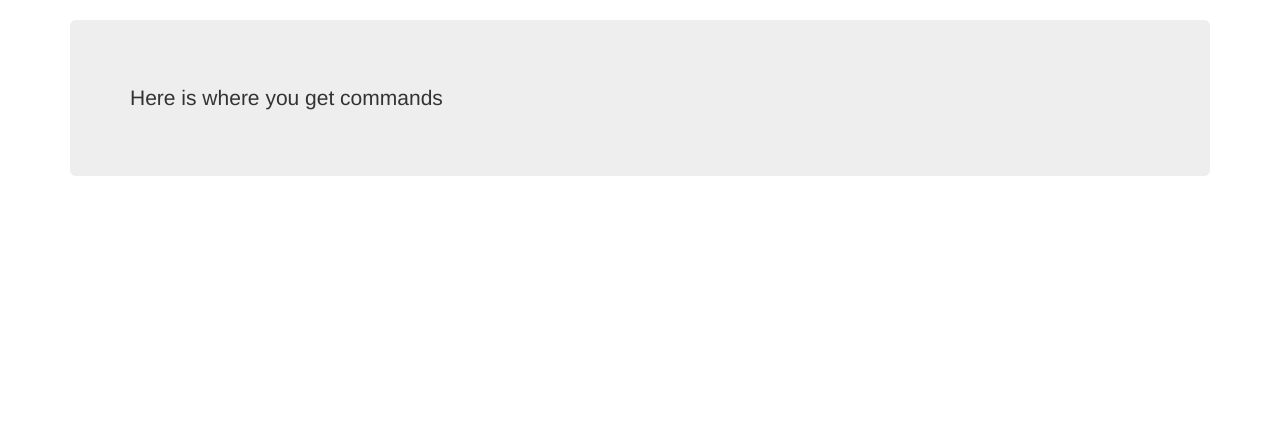
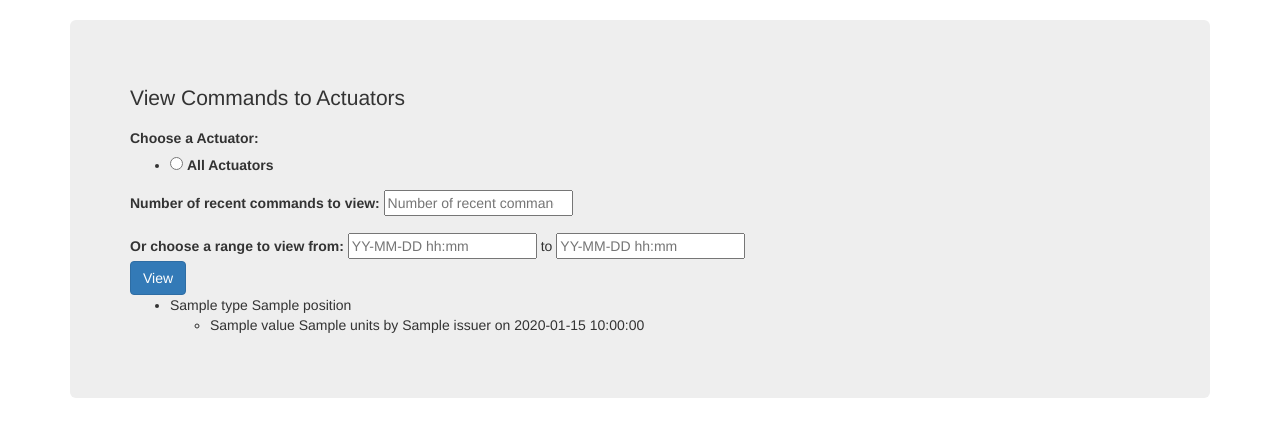
Before and after one commit to daniellimzj/HydRC4nics_Orbital, a Flask app: template Application/Servers/Webpage/templates/view-commands.html in a window 1280 px wide. Shown: the part 72-509 px from the top of the page. Run offline with Flask 2, Linux system fonts and the light colour scheme; the template is opened without the code that fills it: values that come from a table or form of the project are taken from there, most other values are stand-ins (such as "Sample title", 1, 10 or a date in 2020); some libraries are stand-ins or nearby versions.

Commit message:
completed some view commands functionality

```diff
--- a/Application/Servers/Webpage/application.py
+++ b/Application/Servers/Webpage/application.py
@@ -22,48 +22,10 @@ from wtforms.validators import DataRequired
 from .. import config
 from .. import db
 
+from . import forms as f
+
 application = Flask(__name__)
 application.secret_key = config.FLASK_SECRET
-
-### FlaskForm set up
-class PhotoForm(FlaskForm):
-    """flask_wtf form class the file upload"""
-    photo = FileField('image', validators=[
-        FileRequired()
-    ])
-
-class readingsForm(FlaskForm):
-    recent = IntegerField('recent')
-    start = DateTimeField('start', format = '%y-%m-%d %H:%M')
-    end = DateTimeField('end', format =  '%y-%m-%d %H:%M')
-
-    def validate(self):
-        if (self.recent or (self.start and self.end)):
-            return True
-        else:
-            return False
-
-class SensorForm(FlaskForm):
-
-    sensorsList = db.getAllSensors()
-    choices = [(0, "All Sensors")]
-    for sensor in sensorsList:
-        choices.append((sensor['id'], f"{sensor['type']} {sensor['position']}"))
-
-    selectSensor = RadioField(choices = choices)
-    selectReadings = FormField(readingsForm)
-
-    def validate(self):
-        if self.selectSensor and self.selectReadings:
-            return True
-        else:
-            return False
-
-
-
-
-
-
 
 
 @application.route("/", methods=('GET', 'POST'))
@@ -91,7 +53,7 @@ def home():
     photos = []
 
 
-    form = PhotoForm()
+    form = f.PhotoForm()
     url = None
     """
     if form.validate_on_submit():
@@ -153,27 +115,6 @@ def home():
                 """, form=form, url=url, photos=photos, all_labels=all_labels)
 
 
-@application.route("/info")
-def info():
-    "Webserver info route"
-    metadata = "http://169.254.169.254"
-    instance_id = requests.get(metadata +
-                               "/latest/meta-data/instance-id").text
-    availability_zone = requests.get(metadata +
-                                     "/latest/meta-data/placement/availability-zone").text
-
-    return render_template_string("""
-            {% extends "main.html" %}
-            {% block content %}
-            <b>instance_id</b>: {{instance_id}} <br/>
-            <b>availability_zone</b>: {{availability_zone}} <br/>
-            <b>sys.version</b>: {{sys_version}} <br/>
-            {% endblock %}""",
-                                  instance_id=instance_id,
-                                  availability_zone=availability_zone,
-                                  sys_version=sys.version)
-
-
 @application.route("/get-data", methods = ("GET", "POST"))
 def getData():
     numRecent = 0
@@ -181,7 +122,7 @@ def getData():
     end = None
     sensorFlag = False
 
-    sensorForm = SensorForm()
+    sensorForm = f.SensorForm()
 
     readingsList = []
 
@@ -209,24 +150,66 @@ def getData():
             print(readingsList)
 
         else:
-            pront("validating but sth wrong")
             readingsList = []
 
     else:
-        print("not validating")
         readingsList = []
 
     return render_template("get-data.html", readingsList = readingsList, sensorForm = sensorForm, sensorFlag = sensorFlag)
 
 
+@application.route("/view-commands", methods = ("GET", "POST"))
+def viewCommands():
+
+    numRecent = 0
+    start = None
+    end = None
+    commandsFlag = False
+
+    commandsForm = f.CommandsForm()
+
+    commandsList = []
+
+    if commandsForm.validate_on_submit():
+
+        if commandsForm.selectActuator.data == "0":
+            actuatorId = None
+            actuatorFlag = False
+
+        else:
+            actuatorId = sensorForm.selectActuator.data
+            actuatorFlag = True
+
+
+        numRecent = commandsForm.selectCommands.recent.data if commandsForm.selectCommands.recent.data else 0
+        start = commandsForm.selectCommands.start.data if commandsForm.selectCommands.start.data else None
+        end = commandsForm.selectCommands.end.data if commandsForm.selectCommands.end.data else None
+
+        if numRecent > 0:
+            commandsList = db.getCommands(actuatorId = actuatorId, latest = int(numRecent))
+            print(commandsList)
+
+        elif (start and end):
+            commandsList = db.getCommands(actuatorId = actuatorId, start = start, end = end)
+            print(commandsList)
+
+        else:
+            commandsList = []
+
+    else:
+        commandsList = []
+
+    return render_template("view-commands.html", commandsList = commandsList, commandsForm = commandsForm, commandsFlag = commandsFlag)
+
+
+
+    return render_template("view-commands.html")
+
+
 @application.route("/send-commands")
 def sendCommands():
-    actuatorsList = db.getAllActuators()
     return render_template("send-commands.html")
 
-@application.route("/view-commands")
-def viewCommands():
-    return render_template("view-commands.html")
 
 if __name__ == "__main__":
     # http://flask.pocoo.org/docs/0.12/errorhandling/#working-with-debuggers
--- /dev/null
+++ b/Application/Servers/Webpage/forms.py
@@ -0,0 +1,66 @@
+# Sets up all the forms that will be used in application.py
+
+import sys
+import requests
+import datetime
+
+from flask import Flask, render_template_string, render_template
+from flask_wtf import FlaskForm
+from flask_wtf.file import FileField, FileRequired
+from wtforms import StringField, DateTimeField, IntegerField, RadioField, FormField
+from wtforms.validators import DataRequired
+
+from .. import config
+from .. import db
+
+class PhotoForm(FlaskForm):
+    """flask_wtf form class the file upload"""
+    photo = FileField('image', validators=[
+        FileRequired()
+    ])
+
+# reusable form
+class RangeForm(FlaskForm):
+    recent = IntegerField('recent')
+    start = DateTimeField('start', format = '%y-%m-%d %H:%M')
+    end = DateTimeField('end', format =  '%y-%m-%d %H:%M')
+
+    def validate(self):
+        if (self.recent or (self.start and self.end)):
+            return True
+        else:
+            return False
+
+# to get data
+class SensorForm(FlaskForm):
+
+    sensorsList = db.getAllSensors()
+    choices = [(0, "All Sensors")]
+    for sensor in sensorsList:
+        choices.append((sensor['id'], f"{sensor['type']} {sensor['position']}"))
+
+    selectSensor = RadioField(choices = choices)
+    selectReadings = FormField(RangeForm)
+
+    def validate(self):
+        if self.selectSensor and self.selectReadings:
+            return True
+        else:
+            return False
+
+# to view commands
+class CommandsForm(FlaskForm):
+
+    actuatorsList = db.getAllActuators()
+    choices = [(0, "All Actuators")]
+    for actuator in actuatorsList:
+        choices.append((actuator['id'], f"{actuator['type']} {actuator['position']}"))
+
+    selectActuator = RadioField(choices = choices)
+    selectCommands = FormField(RangeForm)
+
+    def validate(self):
+        if self.selectActuator and self.selectCommands:
+            return True
+        else:
+            return False
--- a/Application/Servers/Webpage/templates/view-commands.html
+++ b/Application/Servers/Webpage/templates/view-commands.html
@@ -2,6 +2,66 @@
 
 {% block content %}
 
-<p> Here is where you get commands</p>
+
+
+<p> View Commands to Actuators</p>
+
+<div>
+    <form method="POST" action="{{ url_for('viewCommands') }}">
+        {{ commandsForm.csrf_token }}
+          <div class="control-group">
+           <label class="control-label">Choose a Actuator: </label>
+            {{ commandsForm.selectActuator(size = 20) }}
+            <label class="control-label">Number of recent commands to view: </label>
+            {{ commandsForm.selectCommands.recent(size = 20, placeholder = "Number of recent commands") }}
+
+            <p></p>
+            <label class="control-label">Or choose a range to view from: </label>
+            {{ commandsForm.selectCommands.start(size = 20, placeholder = "YY-MM-DD hh:mm") }}
+            to
+            {{ commandsForm.selectCommands.end(size = 20, placeholder = "YY-MM-DD hh:mm") }}
+          </div>
+
+           <div class="control-group">
+            <div class="controls">
+                <input class="btn btn-primary" type="submit" value="View">
+            </div>
+          </div>
+    </form>
+</div>
+
+<div>
+{% if actuatorFlag %}
+
+    <ul>
+        <li>
+            {{ commandsList['type']  }} {{ commandsList['position'] }}
+            <ul>
+                {% for command in commandsList['commands'] %}
+                    <li>{{ command['value']  }} {{ command['units'] }} {{ command['executeDate'] }} </li>
+                {% endfor %}
+            </ul>
+        </li>
+    </ul>
+
+{% else %}
+
+    <ul>
+        {% for actuator in commandsList %}
+        <li>
+            {{ actuator['type']  }} {{ actuator['position'] }}
+            <ul>
+                {% for command in actuator['commands'] %}
+                    <li>{{ command['value']  }} {{ command['units'] }} by {{ command['issuer'] }}
+                         on {{ command['executeDate'] }} </li>
+                {% endfor %}
+            </ul>
+        </li>
+        {% endfor %}
+    </ul>
+
+{% endif %}
+
+</div>
 
 {% endblock %}
```
